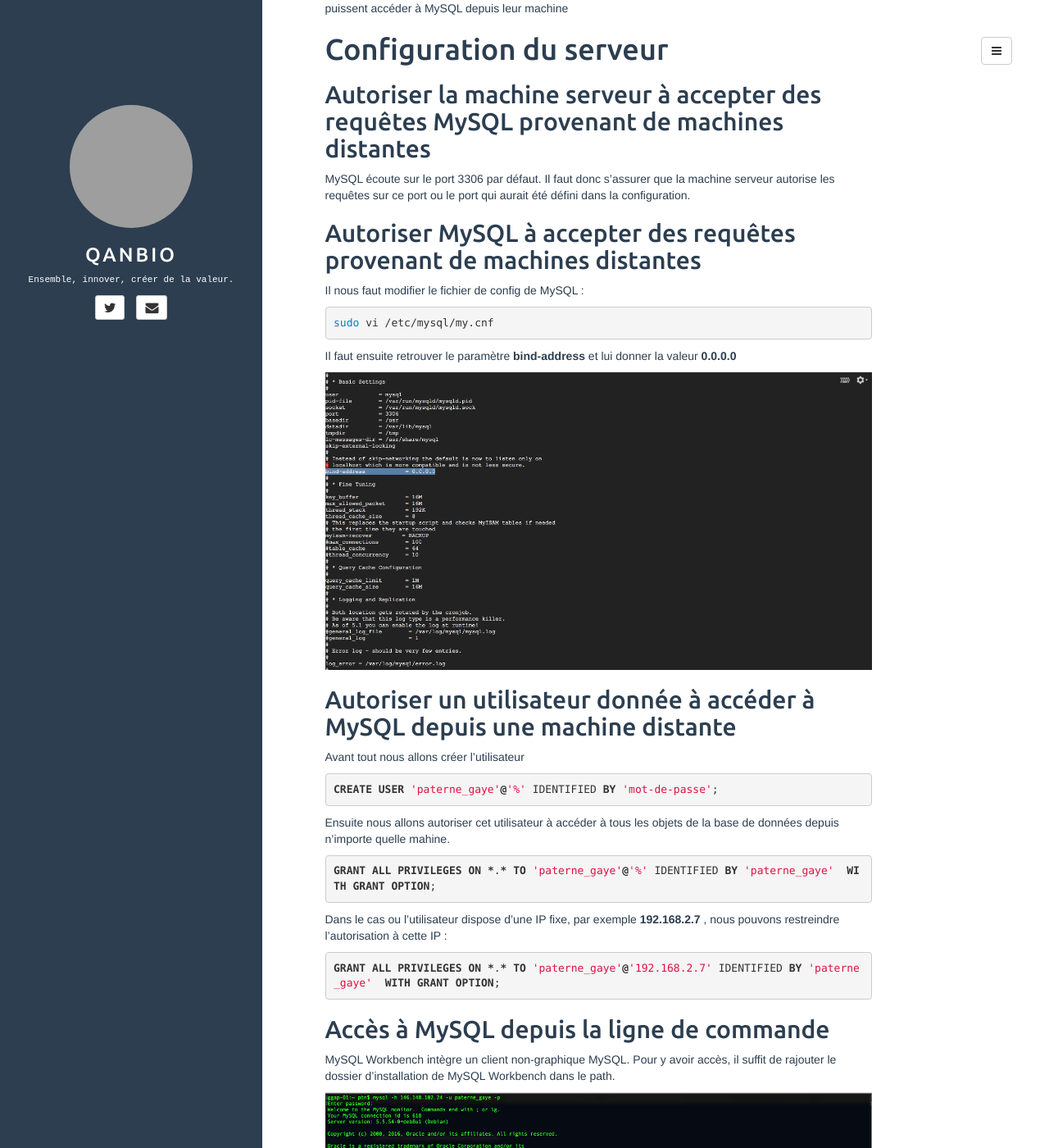
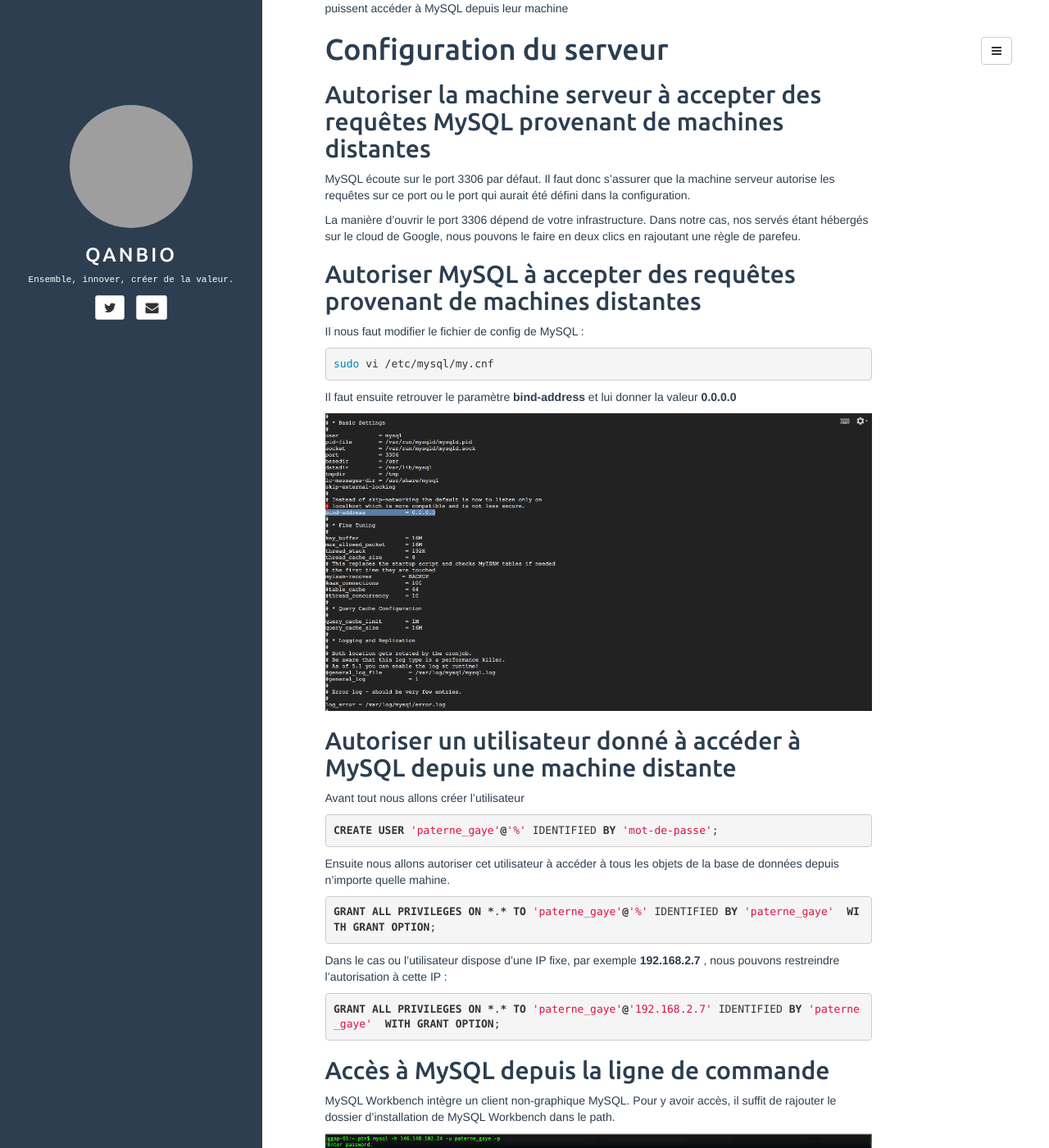
Before and after one commit to qanbio/blog, a Jekyll site: the page built from _posts/2017-02-18-mysql-remote-connection.md, in a window 1280 px wide and 1400 px high, scrolled down 878 px. Shown: the whole window at 82% size. Built offline with Jekyll 4.4.1, drawn with Linux system fonts in a browser that asks for light colours; comment, search, counter and statistics services are not loaded; some of the changed text lies outside the part shown; grey boxes are pictures that could not be loaded.

Commit message:
Post Remote connection MySQL

```diff
--- a/_posts/2017-02-18-mysql-remote-connection.md
+++ b/_posts/2017-02-18-mysql-remote-connection.md
@@ -34,6 +35,7 @@ Pour tous ces cas nous avons besoin que des utilisateurs puissent accéder à My
 ## Autoriser la machine serveur à accepter des requêtes MySQL provenant de machines distantes
 MySQL écoute sur le port 3306 par défaut. Il faut donc s'assurer que la machine serveur autorise les requêtes sur ce port ou le port qui aurait été défini dans la configuration.
 
+La manière d'ouvrir le port 3306 dépend de votre infrastructure. Dans notre cas, nos servés étant hébergés sur le cloud de Google, nous pouvons le faire en deux clics en rajoutant une règle de parefeu.
 
 ## Autoriser MySQL à accepter des requêtes provenant de machines distantes
 Il nous faut modifier le fichier de config de MySQL :
@@ -46,7 +48,7 @@ Il faut ensuite retrouver le paramètre **bind-address** et lui donner la valeur
 
 ![image](../../../../assets/media/2017-02-18-mysql-remote-connection/mysql-config-file-bind-adress.png " ")
 
-## Autoriser un utilisateur donnée à accéder à MySQL depuis une machine distante
+## Autoriser un utilisateur donné à accéder à MySQL depuis une machine distante
 Avant tout nous allons créer l'utilisateur
 
 {% highlight sql %}
```
Also changed, not shown: other parts of _posts/2017-02-18-mysql-remote-connection.md (+3 -2 lines).
